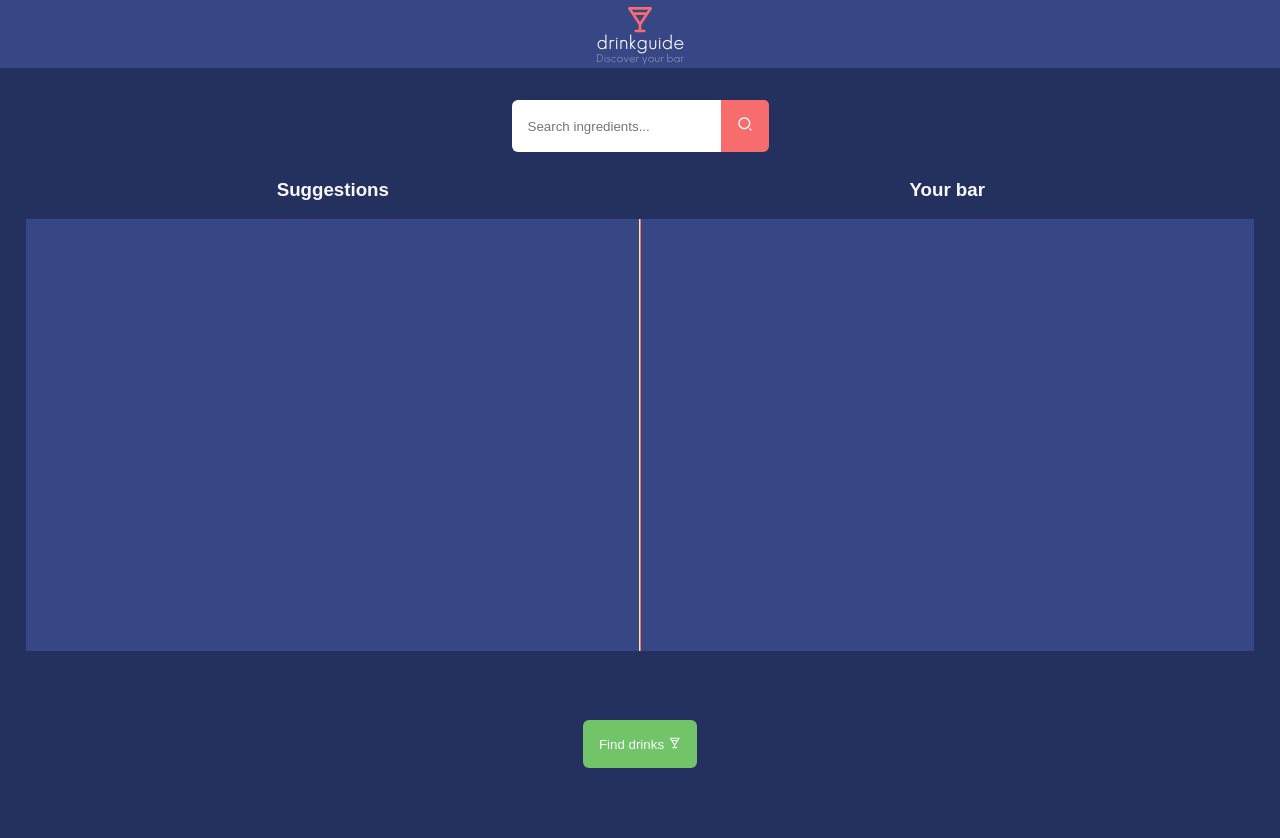
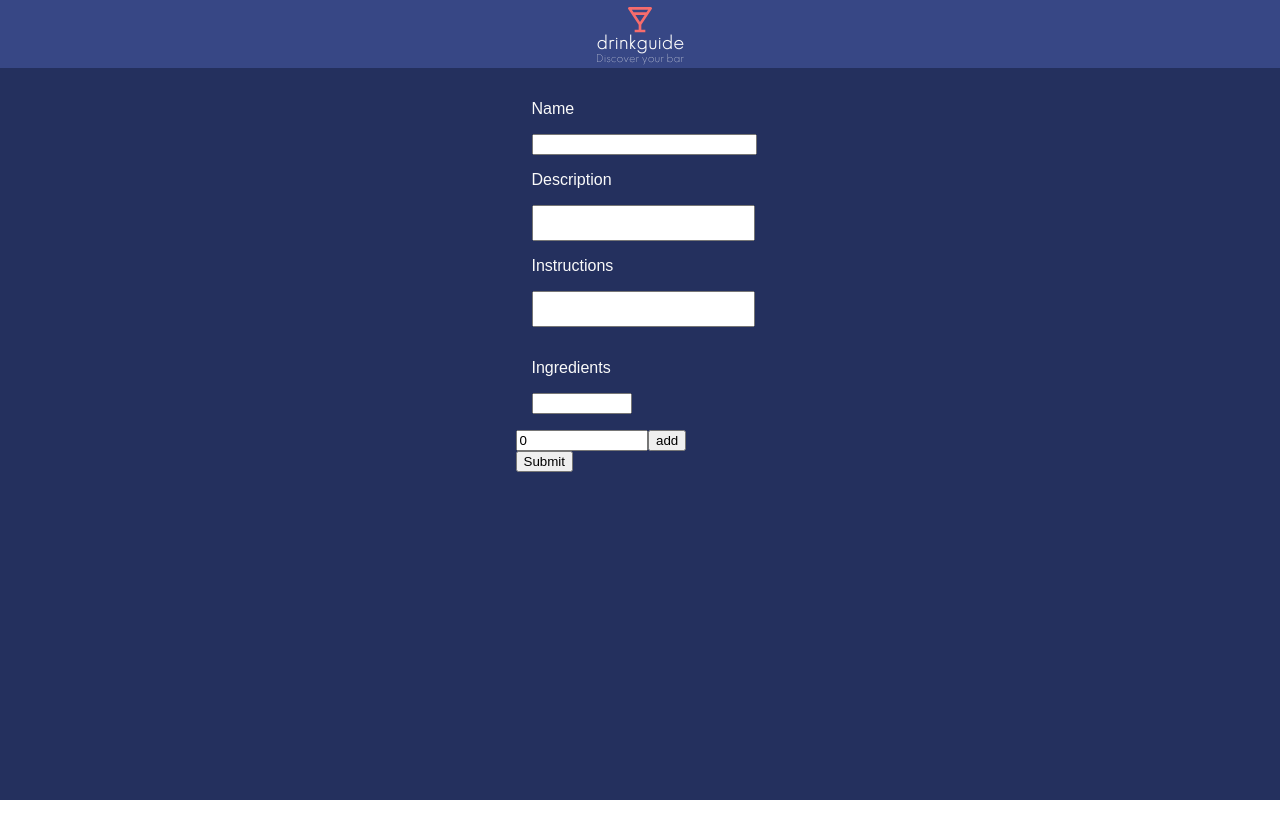
Before and after one commit to SimonRosengren/DrinkGuide, a React (Create React App) app in the folder client/: page /add-recipe in a window 1280 px wide. Shown: the top 838 px of the page. After the commit the page ends 800 px from the top, so only its background shows below. Built offline with nearby package versions, Linux system fonts and the light colour scheme.

Commit message:
clean up css

```diff
--- a/client/src/App.js
+++ b/client/src/App.js
@@ -17,6 +17,9 @@ function App() {
           <Route path="/browse">
             <DrinkBrowser pickedIngredients={pickedIngredients} />
           </Route>
+          <Route path="/add-recipe">
+            <IngredientForm />
+          </Route>
           <Route path="/">
             <IngredientPicker
               pickedIngredients={pickedIngredients}
--- a/client/src/App.module.scss
+++ b/client/src/App.module.scss
@@ -4,4 +4,5 @@
 .app {
     color: $color-text;
     background-color: $color-fourth;
+    height: 100vh;
 }
--- a/client/src/components/drinkCard/drinkCard.js
+++ b/client/src/components/drinkCard/drinkCard.js
@@ -4,6 +4,7 @@ import styles from "./drinkCard.module.scss";
 function DrinkCard(props) {
   return (
     <div class={styles.wrapper}>
+      <h2 className={styles.title}>{props.drinkName}</h2>
       <div>
         <img
           className={styles.imageWrapper}
@@ -11,8 +12,6 @@ function DrinkCard(props) {
           alt={props.name}
         />
       </div>
-
-      <h2 className={styles.title}>{props.drinkName}</h2>
       <p className={styles.description}>{props.drinkDescription}</p>
     </div>
   );
--- a/client/src/components/drinkCard/drinkCard.module.scss
+++ b/client/src/components/drinkCard/drinkCard.module.scss
@@ -9,10 +9,10 @@
     }
     .title {
         color: $color-third;
-        font-size: 4rem;
-        position: absolute;
-        top: 50%;
-        left: 50%;
-        transform: translate(-50%, -50%);
+        background-color: red($color: #000000);
+
+    }
+    .description {
+        font-size: large;
     }
 }
--- a/client/src/components/header/header.js
+++ b/client/src/components/header/header.js
@@ -1,11 +1,16 @@
 import React from 'react';
 import styles from './header.module.scss';
 import Logo from '../logo/logo';
+import { useHistory } from "react-router-dom";
 
 function Header() {
+    const history = useHistory();
+    const handleLogoClick = () => {
+        history.push("/")
+    }
     return (
         <div className={styles.header}>
-            <Logo />
+            <Logo onClick={handleLogoClick}/>
         </div>
     );
 }
--- a/client/src/components/inputWithButton/inputWithButton.module.scss
+++ b/client/src/components/inputWithButton/inputWithButton.module.scss
@@ -3,11 +3,11 @@
 
 .wrapper {
     display: flex;
+    align-self: center;
     .input {
         border-right: none;
         outline: none;
         border-left: none;
-        flex: 1;
         border: none;
         padding: $spacing-s;
         border-radius: 6px 0 0 6px
@@ -16,7 +16,6 @@
     .button {
         padding: $spacing-s;
         background-color: $color-third;
-        flex: 3;
         border-left: none;
         outline: none;
         border-radius: 0 5px 6px 0;
--- a/client/src/components/logo/logo.js
+++ b/client/src/components/logo/logo.js
@@ -1,8 +1,8 @@
 import styles from './logo.module.scss';
 import { BiDrink } from "react-icons/bi";
-function Logo() {
+function Logo(props) {
     return (
-        <div className={styles.wrapper}>
+        <div className={styles.wrapper} onClick={() => props.onClick()}>
             <BiDrink className={styles.icon} />
             <h1>drinkguide</h1>
             <p>Discover your bar</p>
--- a/client/src/pages/drinkBrowser/drinkBrowser.js
+++ b/client/src/pages/drinkBrowser/drinkBrowser.js
@@ -44,7 +44,7 @@ function DrinkBrowser(props) {
           <DrinkCard
             image={d.image.results[0].urls.regular}
             drinkName={d.name}
-            drinkDescription={d.drinkDescription}
+            drinkDescription={d.description}
           />
         ))}
       </Carousel>
--- a/client/src/pages/drinkBrowser/drinkBrowser.module.scss
+++ b/client/src/pages/drinkBrowser/drinkBrowser.module.scss
@@ -1,4 +1,8 @@
+@import '../../styles/sizes.scss';
+@import '../../styles/colors.scss';
+
 .wrapper {
+    background-color: $color-fourth;
     .imageWrapper {
         height: 10rem;
     }
--- a/client/src/pages/ingredientPicker/IngredientPicker.js
+++ b/client/src/pages/ingredientPicker/IngredientPicker.js
@@ -10,11 +10,24 @@ function IngredientPicker(props) {
   const history = useHistory();
 
   const handleFindDrinks = () => {
-    history.push("/browse")
+    history.push("/browse");
   };
 
   return (
     <div className={styles.wrapper}>
+      <InputWithButton
+        handleOnChange={async (e) => {
+          if (e.target.value) {
+            let result = await (
+              await fetch(`/api/ingredient/suggest?phrase=${e.target.value}`)
+            ).json();
+            setSuggestedIngredients(result);
+          } else {
+            setSuggestedIngredients([]);
+          }
+        }}
+      />
+      <div className={styles.barWrapper}>
         <div className={styles.leftColumn}>
           <h3>Suggestions</h3>
           <div className={styles.leftWrapper}>
@@ -39,19 +52,6 @@ function IngredientPicker(props) {
           </div>
         </div>
 
-      <InputWithButton
-        handleOnChange={async (e) => {
-          if (e.target.value) {
-            let result = await (
-              await fetch(`/api/ingredient/suggest?phrase=${e.target.value}`)
-            ).json();
-            setSuggestedIngredients(result);
-          } else {
-            setSuggestedIngredients([]);
-          }
-        }}
-      />
-
         <div className={styles.rightColumn}>
           <h3>Your bar</h3>
           <div className={styles.rightWrapper}>
@@ -73,6 +73,7 @@ function IngredientPicker(props) {
             })}
           </div>
         </div>
+      </div>
       <button className={styles.nextButton} onClick={handleFindDrinks}>
         Find drinks <BiDrink className={styles.icon} />
       </button>
--- a/client/src/pages/ingredientPicker/ingredientPicker.module.scss
+++ b/client/src/pages/ingredientPicker/ingredientPicker.module.scss
@@ -2,19 +2,17 @@
 @import '../../styles/sizes.scss';
 
 .wrapper {
-    height: 100vh;
     display: flex;
     flex-direction: column;
-    align-items: center;
-    padding-top: $spacing-m;
+    padding: $spacing-s;
+    .barWrapper {
+        display: flex;
+        flex-direction: row;
 
         .leftColumn {
             text-align: center;
-        position: absolute;
-        top: 20vh;
-        left: 2vw;
-        height: 50vh;
-        width: 48vw;
+            flex: 1;
+            height: 40vh;
         }
 
         .leftWrapper {
@@ -29,12 +27,9 @@
 
 
         .rightColumn {
-        position: absolute;
-        top: 20vh;
-        right: 2vw;
-        width: 48vw;
-        height: 50vh;
             text-align: center;
+            height: 40vh;
+            flex: 1;
         }
 
         .rightWrapper {
@@ -47,14 +42,19 @@
             padding: $spacing-s;
         }
 
+    }
+
+
     .nextButton {
         border: none;
         border-radius: 6px;
         background-color: $color-sixth;
         color: $color-text;
         padding: $spacing-s;
-        top: 90vh;
-        position: absolute;
+        margin-top: 12rem;
+        align-self: center;
+        font-size: large;
+
     }
 
 }
```
Also changed, not shown: 1 other file (tests, documents, lock files or other folders). Lines whose indentation alone changed are shown as unchanged.
